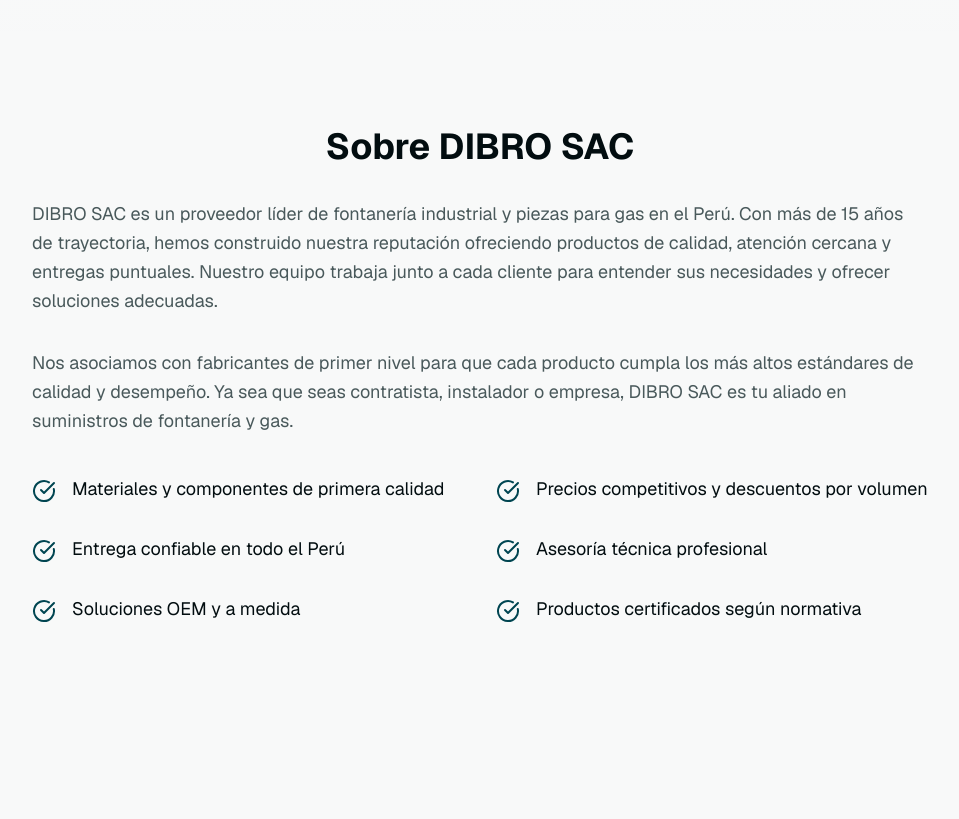
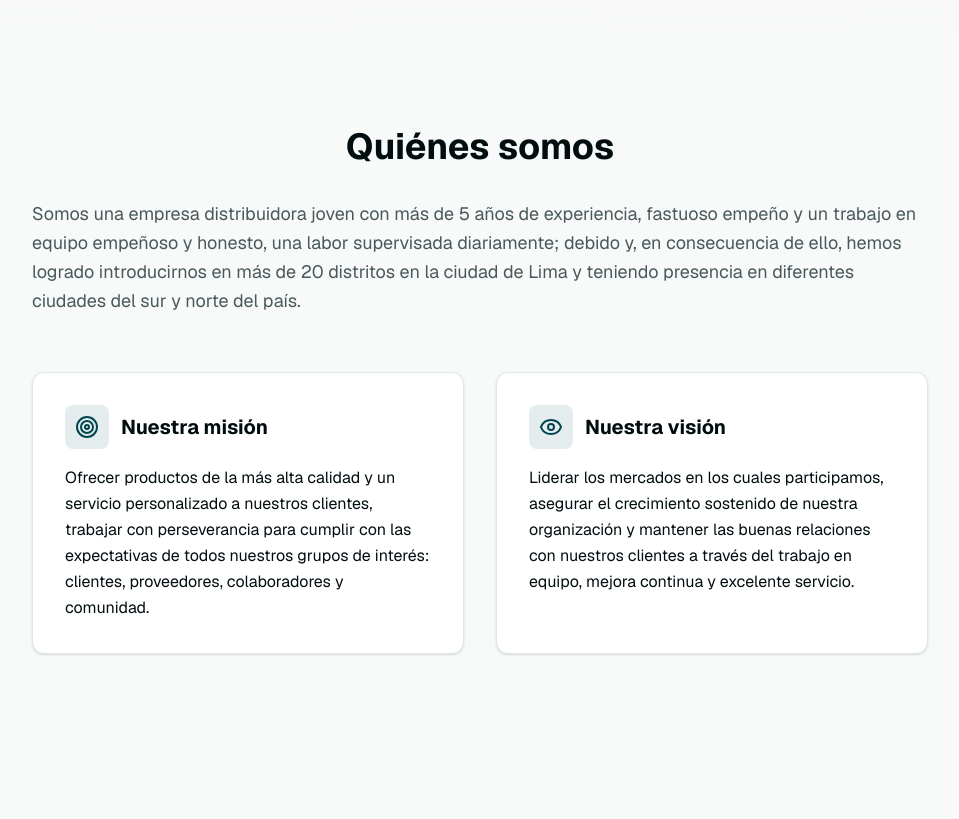
Before and after one commit to elar-bit/dibro, a Next.js app: page / in a window 1280 px wide. Shown: the part 760-1579 px from the top of the page, without its empty margins (160-1119 px from the left). Built offline with nearby package versions, Linux system fonts and the light colour scheme.

Commit message:
WebWording

```diff
--- a/components/about.tsx
+++ b/components/about.tsx
@@ -1,18 +1,9 @@
 'use client'
 
 import { motion } from 'framer-motion'
-import { CheckCircle } from 'lucide-react'
+import { Target, Eye } from 'lucide-react'
 
 export function About() {
-  const features = [
-    'Materiales y componentes de primera calidad',
-    'Precios competitivos y descuentos por volumen',
-    'Entrega confiable en todo el Perú',
-    'Asesoría técnica profesional',
-    'Soluciones OEM y a medida',
-    'Productos certificados según normativa',
-  ]
-
   return (
     <section id="about" className="py-16 md:py-24 bg-background">
       <div className="container mx-auto px-4">
@@ -24,39 +15,64 @@ export function About() {
           className="max-w-4xl mx-auto"
         >
           <h2 className="text-3xl md:text-4xl font-bold text-foreground mb-8 text-center">
-            Sobre DIBRO SAC
+            Quiénes somos
           </h2>
 
-          <p className="text-lg text-muted-foreground mb-8 leading-relaxed">
-            DIBRO SAC es un proveedor líder de fontanería industrial y piezas
-            para gas en el Perú. Con más de 15 años de trayectoria, hemos
-            construido nuestra reputación ofreciendo productos de calidad,
-            atención cercana y entregas puntuales. Nuestro equipo trabaja junto
-            a cada cliente para entender sus necesidades y ofrecer soluciones
-            adecuadas.
-          </p>
-
-          <p className="text-lg text-muted-foreground mb-10 leading-relaxed">
-            Nos asociamos con fabricantes de primer nivel para que cada producto
-            cumpla los más altos estándares de calidad y desempeño. Ya sea que
-            seas contratista, instalador o empresa, DIBRO SAC es tu aliado en
-            suministros de fontanería y gas.
+          <p className="text-lg text-muted-foreground mb-14 leading-relaxed text-pretty">
+            Somos una empresa distribuidora joven con más de 5 años de
+            experiencia, fastuoso empeño y un trabajo en equipo empeñoso y
+            honesto, una labor supervisada diariamente; debido y, en consecuencia
+            de ello, hemos logrado introducirnos en más de 20 distritos en la
+            ciudad de Lima y teniendo presencia en diferentes ciudades del sur y
+            norte del país.
           </p>
 
           <div className="grid grid-cols-1 md:grid-cols-2 gap-8">
-            {features.map((feature, index) => (
-              <motion.div
-                key={index}
-                initial={{ opacity: 0, x: -20 }}
-                whileInView={{ opacity: 1, x: 0 }}
-                transition={{ duration: 0.5, delay: index * 0.1 }}
-                viewport={{ once: true }}
-                className="flex items-start gap-4"
-              >
-                <CheckCircle className="w-6 h-6 text-primary flex-shrink-0 mt-1" />
-                <span className="text-foreground text-lg">{feature}</span>
-              </motion.div>
-            ))}
+            <motion.article
+              initial={{ opacity: 0, y: 16 }}
+              whileInView={{ opacity: 1, y: 0 }}
+              transition={{ duration: 0.5 }}
+              viewport={{ once: true }}
+              className="bg-card border border-border rounded-xl p-8 shadow-sm"
+            >
+              <div className="flex items-center gap-3 mb-4">
+                <div className="rounded-lg bg-primary/10 p-2.5">
+                  <Target className="w-6 h-6 text-primary" />
+                </div>
+                <h3 className="text-xl font-bold text-foreground">
+                  Nuestra misión
+                </h3>
+              </div>
+              <p className="text-foreground leading-relaxed">
+                Ofrecer productos de la más alta calidad y un servicio
+                personalizado a nuestros clientes, trabajar con perseverancia
+                para cumplir con las expectativas de todos nuestros grupos de
+                interés: clientes, proveedores, colaboradores y comunidad.
+              </p>
+            </motion.article>
+
+            <motion.article
+              initial={{ opacity: 0, y: 16 }}
+              whileInView={{ opacity: 1, y: 0 }}
+              transition={{ duration: 0.5, delay: 0.08 }}
+              viewport={{ once: true }}
+              className="bg-card border border-border rounded-xl p-8 shadow-sm"
+            >
+              <div className="flex items-center gap-3 mb-4">
+                <div className="rounded-lg bg-primary/10 p-2.5">
+                  <Eye className="w-6 h-6 text-primary" />
+                </div>
+                <h3 className="text-xl font-bold text-foreground">
+                  Nuestra visión
+                </h3>
+              </div>
+              <p className="text-foreground leading-relaxed">
+                Liderar los mercados en los cuales participamos, asegurar el
+                crecimiento sostenido de nuestra organización y mantener las
+                buenas relaciones con nuestros clientes a través del trabajo en
+                equipo, mejora continua y excelente servicio.
+              </p>
+            </motion.article>
           </div>
         </motion.div>
       </div>
--- a/components/hero.tsx
+++ b/components/hero.tsx
@@ -29,7 +29,8 @@ export function Hero() {
             className="text-lg text-muted-foreground max-w-2xl mx-auto leading-relaxed"
           >
             Componentes y repuestos de primera calidad para empresas en todo el
-            Perú. Más de 15 años acompañando a profesionales del sector.
+            Perú. Más de 5 años de experiencia acompañando a profesionales del
+            sector.
           </motion.p>
 
           <motion.div
@@ -72,7 +73,7 @@ export function Hero() {
             <div className="grid grid-cols-3 gap-6 max-w-xl mx-auto">
               <div>
                 <p className="text-2xl md:text-3xl font-bold text-primary">
-                  15+
+                  5+
                 </p>
                 <p className="text-sm text-muted-foreground">Años de experiencia</p>
               </div>
```
Also changed, not shown: public/dibro-logo.png (added).
